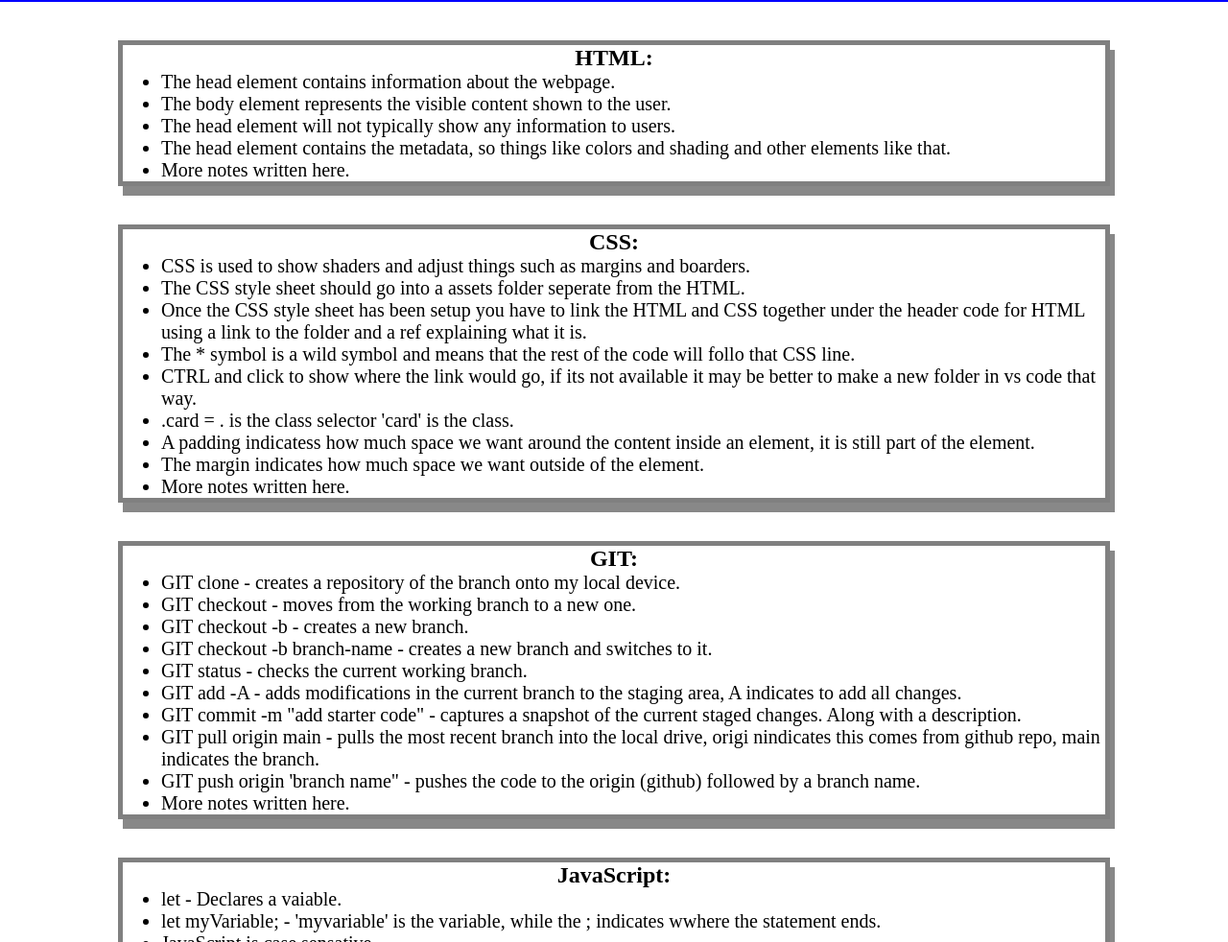
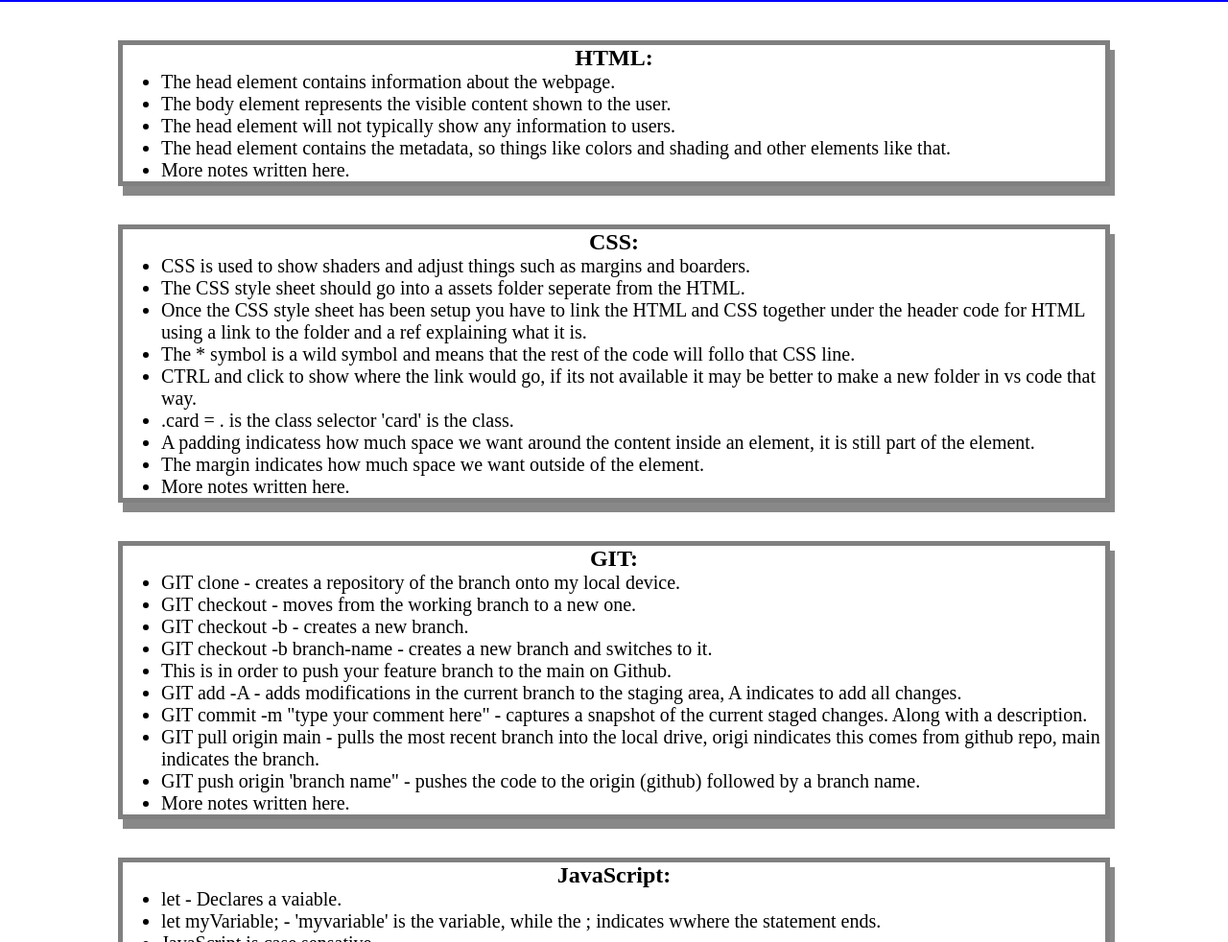
Before and after one commit to JMADA257/Prework-Study-Guide, a plain HTML site: page index.html in a window 1280 px wide. Shown: the part 118-1100 px from the top of the page at 96% size. Drawn offline with Linux system fonts and the light colour scheme.

Commit message:
updated some notes along with project readme

```diff
--- a/index.html
+++ b/index.html
@@ -48,9 +48,9 @@
             <li>GIT checkout - moves from the working branch to a new one.</li>
             <li>GIT checkout -b - creates a new branch.</li>
             <li>GIT checkout -b branch-name - creates a new branch and switches to it.</li>
-            <li>GIT status - checks the current working branch.</li>
+            <li>This is in order to push your feature branch to the main on Github.</li>
             <li>GIT add -A - adds modifications in the current branch to the staging area, A indicates to add all changes.</li>
-            <li>GIT commit -m "add starter code" - captures a snapshot of the current staged changes. Along with a description.</li>
+            <li>GIT commit -m "type your comment here" - captures a snapshot of the current staged changes. Along with a description.</li>
             <li>GIT pull origin main - pulls the most recent branch into the local drive, origi nindicates this comes from github repo, main indicates the branch.</li>
             <li>GIT push origin 'branch name" - pushes the code to the origin (github) followed by a branch name.</li>
             <li>More notes written here.</li>
```
